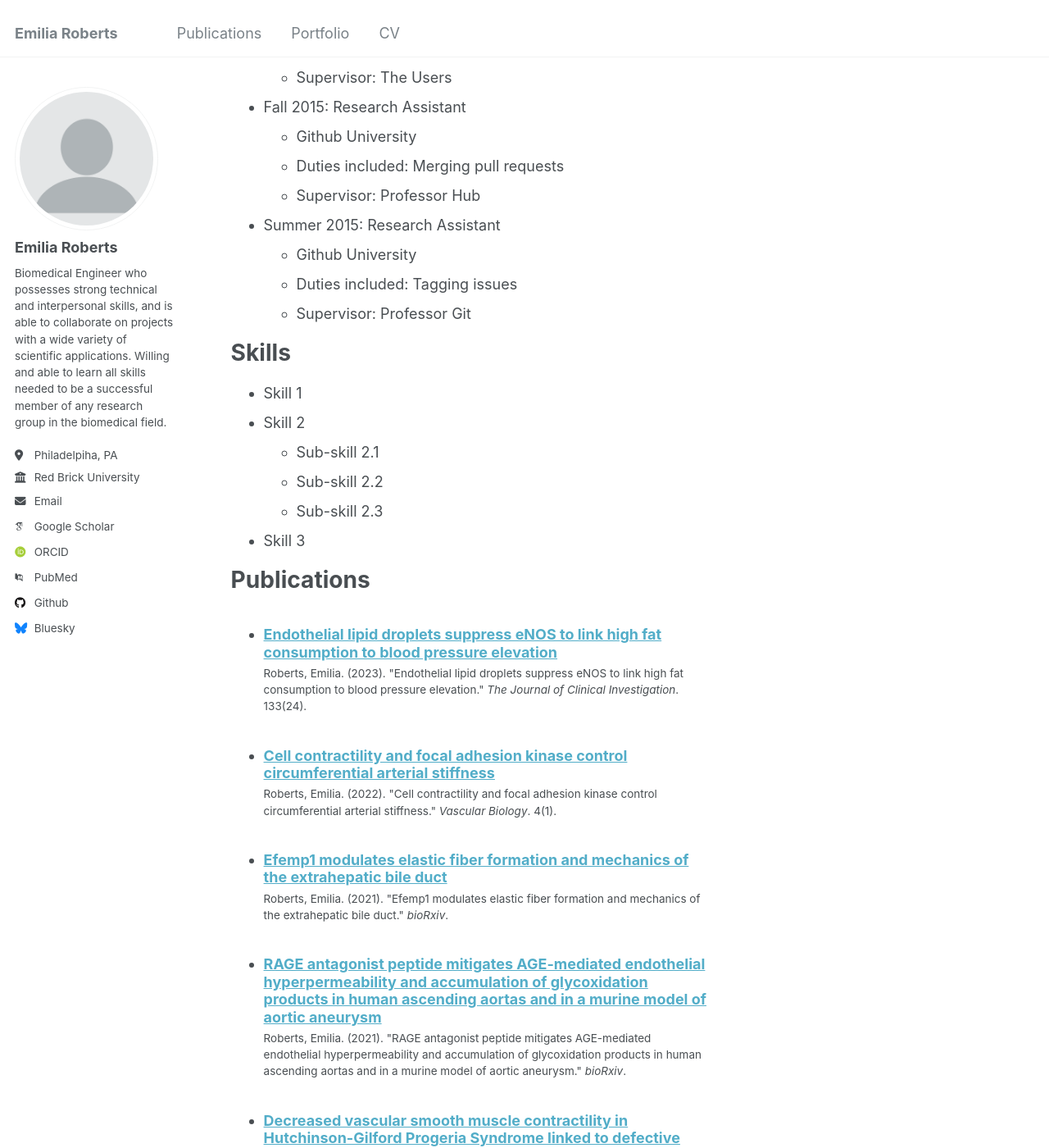
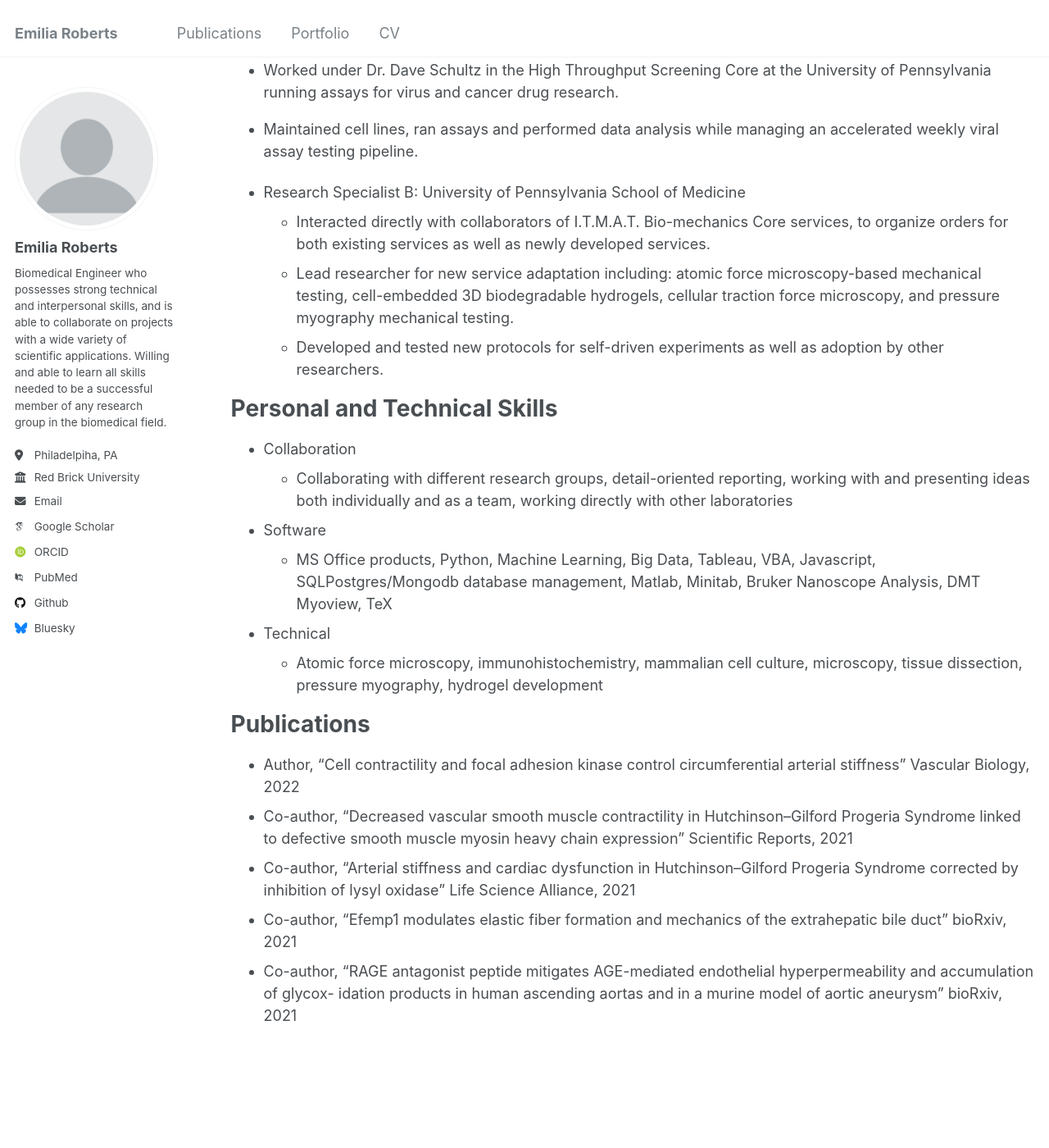
Before and after one commit to eroberts91/personal-site, a Jekyll site: the page built from _pages/cv.md, in a window 1280 px wide and 1400 px high, scrolled down 396 px. Shown: the whole window at 82% size. Built offline with Jekyll 4.4.1, drawn with Linux system fonts in a browser that asks for light colours; some web fonts are replaced; some of the changed text lies outside the part shown.

Commit message:
cv update

```diff
--- a/_pages/cv.md
+++ b/_pages/cv.md
@@ -1,6 +1,6 @@
 ---
 layout: archive
-title: "CV"
+title: "Resume and Work Experience"
 permalink: /cv/
 author_profile: true
 redirect_from:
@@ -11,54 +11,39 @@ redirect_from:
 
 Education
 ======
-* Ph.D in Version Control Theory, GitHub University, 2018 (expected)
-* M.S. in Jekyll, GitHub University, 2014
-* B.S. in GitHub, GitHub University, 2012
+* M.S. in Biomedical Engineering, Drexel University, 2016
+* B.S. in Biomedical Engineering, University of Delaware, 2014
 
-Work experience
+Experience
 ======
-* Spring 2024: Academic Pages Collaborator
-  * Github University
-  * Duties includes: Updates and improvements to template
-  * Supervisor: The Users
+* Data Analytics and Visualization Boot Camp: University of Pennsylvania
+  * A 24-week intensive coding program focused on Python, Machine Learning, Big Data, Tableau, VBA, Javascript, SQLPostgres/Mongodb database management and Microsoft Excel
 
-* Fall 2015: Research Assistant
-  * Github University
-  * Duties included: Merging pull requests
-  * Supervisor: Professor Hub
+*  Research Specialist C: University of Pennsylvania School of Medicine
+  * Worked under Dr. Dave Schultz in the High Throughput Screening Core at the University of Pennsylvania running assays for virus and cancer drug research.
+  * Maintained cell lines, ran assays and performed data analysis while managing an accelerated weekly viral assay testing pipeline.
 
-* Summer 2015: Research Assistant
-  * Github University
-  * Duties included: Tagging issues
-  * Supervisor: Professor Git
+* Research Specialist B: University of Pennsylvania School of Medicine
+  * Interacted directly with collaborators of I.T.M.A.T. Bio-mechanics Core services, to organize orders for both existing services as well as newly developed services.
+  * Lead researcher for new service adaptation including: atomic force microscopy-based mechanical testing, cell-embedded 3D biodegradable hydrogels, cellular traction force microscopy, and pressure myography mechanical testing.
+  * Developed and tested new protocols for self-driven experiments as well as adoption by other researchers.
 
-Skills
+Personal and Technical Skills
 ======
-* Skill 1
-* Skill 2
-  * Sub-skill 2.1
-  * Sub-skill 2.2
-  * Sub-skill 2.3
-* Skill 3
+* Collaboration
+  * Collaborating with different research groups, detail-oriented reporting,  working with and presenting ideas both individually and as a team, working directly with other laboratories
+* Software
+  * MS Office products, Python, Machine Learning, Big Data, Tableau, VBA, Javascript, SQLPostgres/Mongodb database management, Matlab, Minitab, Bruker Nanoscope Analysis, DMT Myoview, TeX
+* Technical
+  * Atomic force microscopy, immunohistochemistry, mammalian cell culture,  microscopy, tissue dissection, pressure myography, hydrogel development
 
 Publications
 ======
-  <ul>{% for post in site.publications reversed %}
-    {% include archive-single-cv.html %}
-  {% endfor %}</ul>
-
-Talks
-======
-  <ul>{% for post in site.talks reversed %}
-    {% include archive-single-talk-cv.html  %}
-  {% endfor %}</ul>
-
-Teaching
-======
-  <ul>{% for post in site.teaching reversed %}
-    {% include archive-single-cv.html %}
-  {% endfor %}</ul>
-
-Service and leadership
-======
-* Currently signed in to 43 different slack teams
+* Author, "Cell contractility and focal adhesion kinase control circumferential arterial stiffness" Vascular Biology, 2022
+* Co-author, "Decreased vascular smooth muscle contractility in Hutchinson–Gilford Progeria Syndrome linked to defective
+smooth muscle myosin heavy chain expression" Scientific Reports, 2021
+* Co-author, "Arterial stiffness and cardiac dysfunction in Hutchinson–Gilford Progeria Syndrome corrected by inhibition of
+lysyl oxidase" Life Science Alliance, 2021
+* Co-author, "Efemp1 modulates elastic fiber formation and mechanics of the extrahepatic bile duct" bioRxiv, 2021
+* Co-author, "RAGE antagonist peptide mitigates AGE-mediated endothelial hyperpermeability and accumulation of glycox-
+idation products in human ascending aortas and in a murine model of aortic aneurysm" bioRxiv, 2021
```
